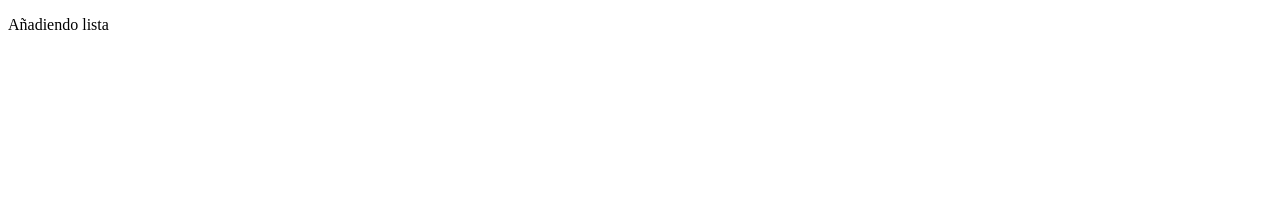
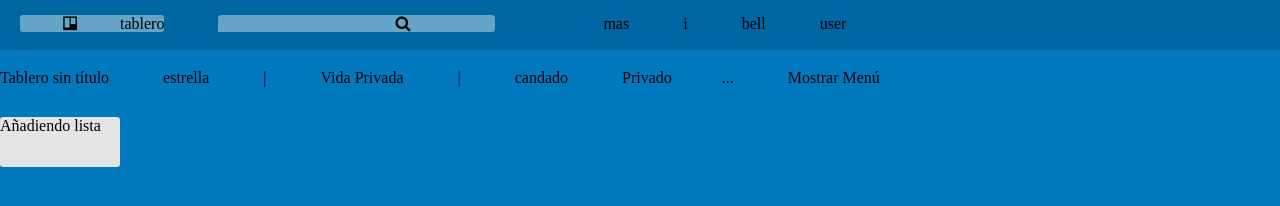
Before and after one commit to kankkuna/trello, a plain HTML site: page index.html in a window 1280 px wide. Drawn offline with Linux system fonts and the light colour scheme.

Commit message:
subiendo estilos e icons

```diff
--- a/css/main.css
+++ b/css/main.css
@@ -1,3 +1,74 @@
+* {
+  padding: 0;
+  margin: 0;
+  }
+
+body {
+  background-color: #0079bf;
+}
+
+nav {
+  background-color: #0067a3;
+  display: inline-block;
+  width: 100%;
+  height: 50px;
+  text-align: left;
+
+}
+
+i {
+  display: inline-block;
+  width: 100px;
+}
+
+nav ul {
+  margin-left: 20px;
+  list-style: none;
+  display: inline-block;
+  position: fixed;
+}
+
+ul {
+  display: inline-block;
+
+  }
+
+li {
+  margin-top: 15px;
+  display: inline-block;
+  margin-right: 50px;
+
+}
+
 .left{
   float: left;
 }
+
+#first {
+  background-color: #66a4c7;
+  border-radius: 3.2px;
+  width: 100px;
+  height: 30px;
+  text-align: center;
+}
+
+#post {
+  margin-top: 30px;
+  background-color: #e2e4e6;
+  height: 50px;
+  width: 120px;
+  border-radius: 3.2px;
+  color: black;
+  font-family: serif;
+}
+
+#second {
+  background-color: #66a4c7;
+  border-radius: 3.2px;
+  height: 50px;
+}
+
+input {
+  background-color: #66a4c7;
+  border: none;
+}
--- a/index.html
+++ b/index.html
@@ -3,22 +3,52 @@
   <head>
     <meta charset="utf-8">
     <title>Trello</title>
+    <link rel="stylesheet" href="https://maxcdn.bootstrapcdn.com/font-awesome/4.7.0/css/font-awesome.min.css">
+    <link href="assets/icons/trello-mark.ico" rel="icon">
     <link rel="stylesheet" href="css/main.css">
-    <link href="assets/icons/trello-mark.ico" rel="icon">
   </head>
   <body>
     <nav>
       <div class="">
         <ul>
-          <i></i>
-          <i></i>
-          <i></i>
-          <i></i>
-          <i></i>
+          <li>
+            <span id="first"><i class="fa fa-trello" aria-hidden="true"></i>tablero</li>
+            </span>
+            <li>
+              <span id="second">
+              <input type="text" name="" value=""><i class="fa fa-search" aria-hidden="true"></i>
+              </span>
+            </li>
+            <li></li>
+            <li>mas</li>
+            <li>i</li>
+            <li>bell</li>
+            <li>user</li>
         </ul>
 
       </div>
     </nav>
+    <header>
+      <div class="left">
+      <ul>
+        <li>Tablero sin título</li>
+        <li>estrella</li>
+        <li>|</li>
+        <li>Vida Privada</li>
+        <li>|</li>
+        <li>candado</li>
+        <li>Privado</li>
+      </ul>
+      </div>
+      <div class="right">
+        <ul>
+          <li>...</li>
+          <li>Mostrar Menú</li>
+        </ul>
+
+      </div>
+
+    </header>
     <div id="post">
       <div id="box">
         <span id="tarea">Añadiendo lista</span>
```
Also changed, not shown: assets/icons/trello-logo-white.svg (added).
